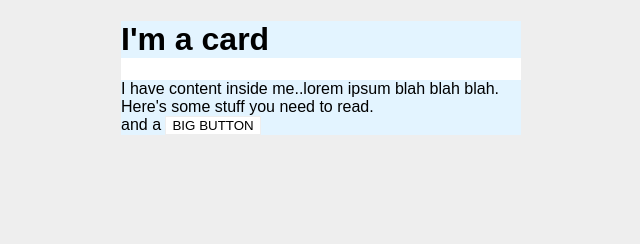
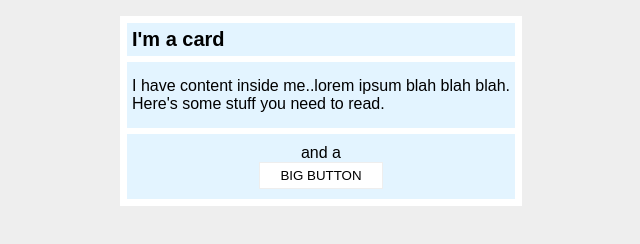
Before and after one commit to cyriljchan/TheOdinProject, a plain HTML site: page 02-css-exercises/margin-and-padding/02-margin-and-padding-2/index.html in a window 1280 px wide. Shown: the whole page, without its empty margins (319-959 px from the left). Drawn offline with Linux system fonts and the light colour scheme.

Commit message:
UPDATE: solution to 02-margin-and-padding-2

```diff
--- a/02-css-exercises/margin-and-padding/02-margin-and-padding-2/style.css
+++ b/02-css-exercises/margin-and-padding/02-margin-and-padding-2/style.css
@@ -1,27 +1,45 @@
 body {
   background: #eee;
   font-family: sans-serif;
+  /* solution */
 }
 
 .card {
   width: 400px;
   background: #fff;
   margin: 16px auto;
+  /* solution */
+  padding: 1px;
 }
 
 .title {
   background: #e3f4ff;
+  /* solution */
+  margin: 6px;
+  padding: 5px;
+  font-size: 20px;
 }
 
 .content {
   background: #e3f4ff;
+  /* solution */
+  margin: 6px;
+  padding: 15px 5px;
 }
 
 .button-container {
   background: #e3f4ff;
+  /* solution */
+  margin: 6px;
+  padding: 10px;
+  text-align: center;
 }
 
 button {
   background: white;
   border: 1px solid #eee;
+  /* solution */
+  display: block;
+  margin: 0 auto;
+  padding: 5px 20px;
 }
```
